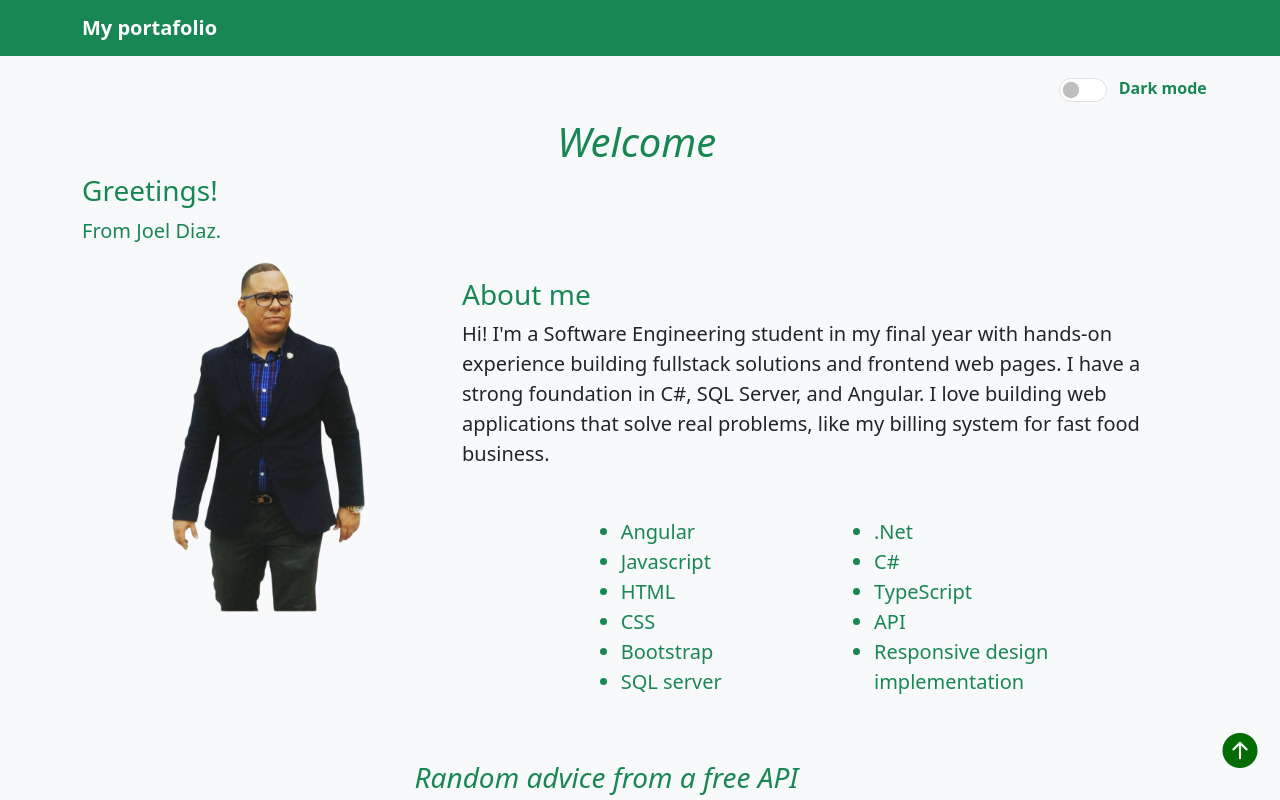
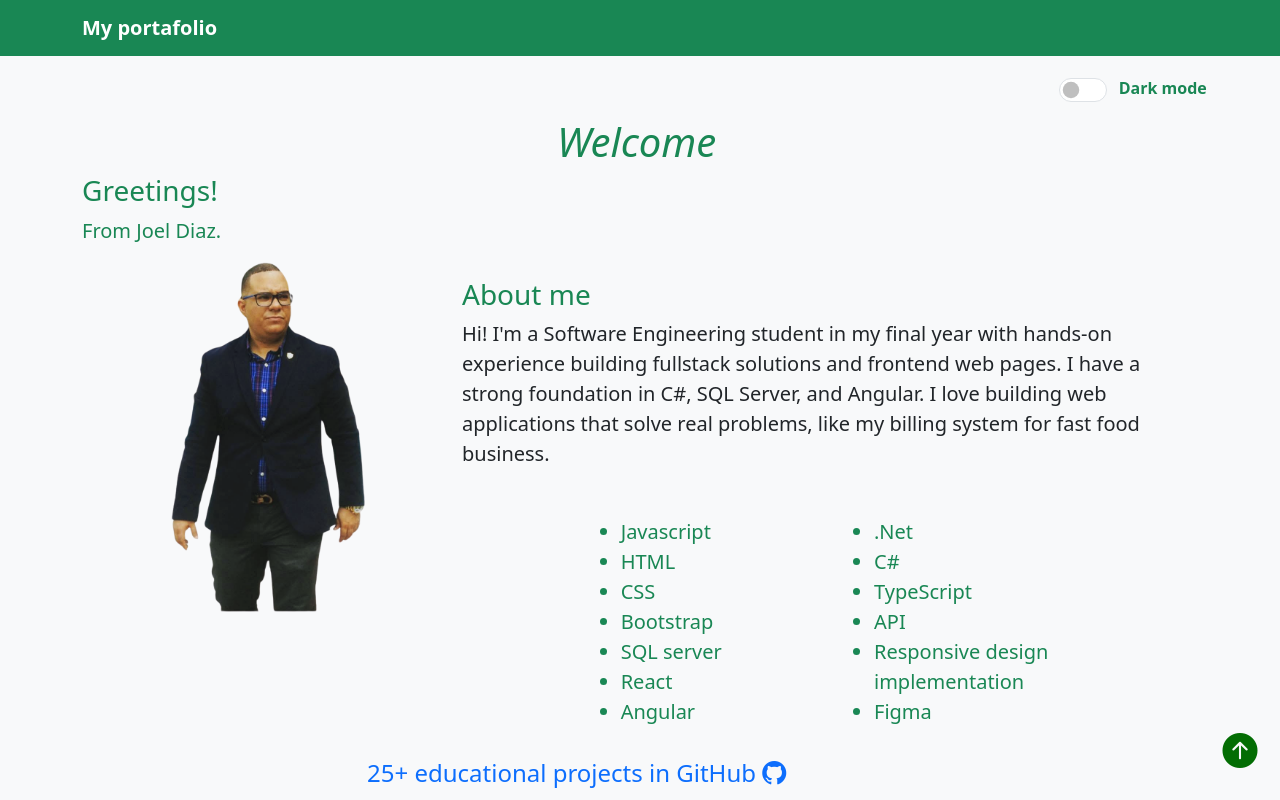
Before and after one commit to j200496/Joel_Diaz, an Angular app: page / in a window 1280 px wide. Shown: the top 800 px of the page. Built offline with nearby package versions, Linux system fonts and the light colour scheme.

Commit message:
aut-loading

```diff
--- a/src/app/home/home.component.html
+++ b/src/app/home/home.component.html
@@ -32,15 +32,17 @@
             love building web applications that solve real problems, like my
             billing system for fast food business.
           </p>
+
           <div class="row justify-content-center mt-5">
             <div class="col-lg-4 col-6">
               <ul class="fs-5 text-success">
-                <li>Angular</li>
                 <li>Javascript</li>
                 <li>HTML</li>
                 <li>CSS</li>
                 <li>Bootstrap</li>
                 <li>SQL server</li>
+                 <li>React</li>
+                  <li>Angular</li>
               </ul>
             </div>
             <div class="col-lg-4 col-6">
@@ -50,9 +52,15 @@
                 <li>TypeScript</li>
                 <li>API</li>
                 <li>Responsive design implementation</li>
+                   <li>Figma</li>
               </ul>
             </div>
           </div>
+        </div>
+      </div>
+      <div class="row justify-content-center">
+        <div class="col-lg-6 col-12 ">
+          <h4 class="text-primary mt-3">{{projects}}+ educational projects in GitHub <i class="bi bi-github"></i></h4>
         </div>
       </div>
       <div class="row justify-content-center">
@@ -196,10 +204,12 @@
             </p>
           </div>
         </div>
-        <div class="row justify-content-end mb-5">
-          <div class="col-lg-7 col-9">
+        <div class="row justify-content-center mb-5">
+          <div class="col-lg-7 col-7">
             <h4 class="text-success">Technology used</h4>
-            <p class="text-success">HTML, CSS, BOOTSTRAP</p>
+          </div>
+          <div class="col-9">
+             <p class="text-success">HTML, CSS, BOOTSTRAP,ANGULAR</p>
           </div>
         </div>
         <hr />
--- a/src/app/home/home.component.ts
+++ b/src/app/home/home.component.ts
@@ -1,4 +1,4 @@
-import { BootstrapOptions, Component, inject } from '@angular/core';
+import { BootstrapOptions, Component, inject, OnInit } from '@angular/core';
 import { GreetingComponent } from '../components/greeting/greeting.component';
 import { AdviceService } from '../advice.service';
 import { JokeService } from '../joke.service';
@@ -15,7 +15,7 @@ import { HeaderComponent } from "../components/header/header.component";
   templateUrl: './home.component.html',
   styleUrls: ['./home.component.css']
 })
-export class HomeComponent {
+export class HomeComponent  implements OnInit{
  private adviceService = inject(AdviceService);
  private jokeService = inject(JokeService);
   ad: string = "";
@@ -24,6 +24,7 @@ export class HomeComponent {
   thanks: string = ''
   background: string = 'bg-light';
   ischecked: boolean = false;
+  projects: number = 0;
   private thank = inject(Router)
   private readonly reactiveform = inject(FormBuilder)
   public frm: FormGroup = this.reactiveform.group({
@@ -31,6 +32,15 @@ export class HomeComponent {
      name: new FormControl("",Validators.required),
      Text: new FormControl("",Validators.required)
   })
+
+  ngOnInit(): void {
+    if(this.projects > 25) return;
+ setInterval(() => {
+     if(this.projects < 25){
+      this.projects ++;
+     }
+    },50)
+  }
   clearadvice(){
    this.ad = '';
   }
```
